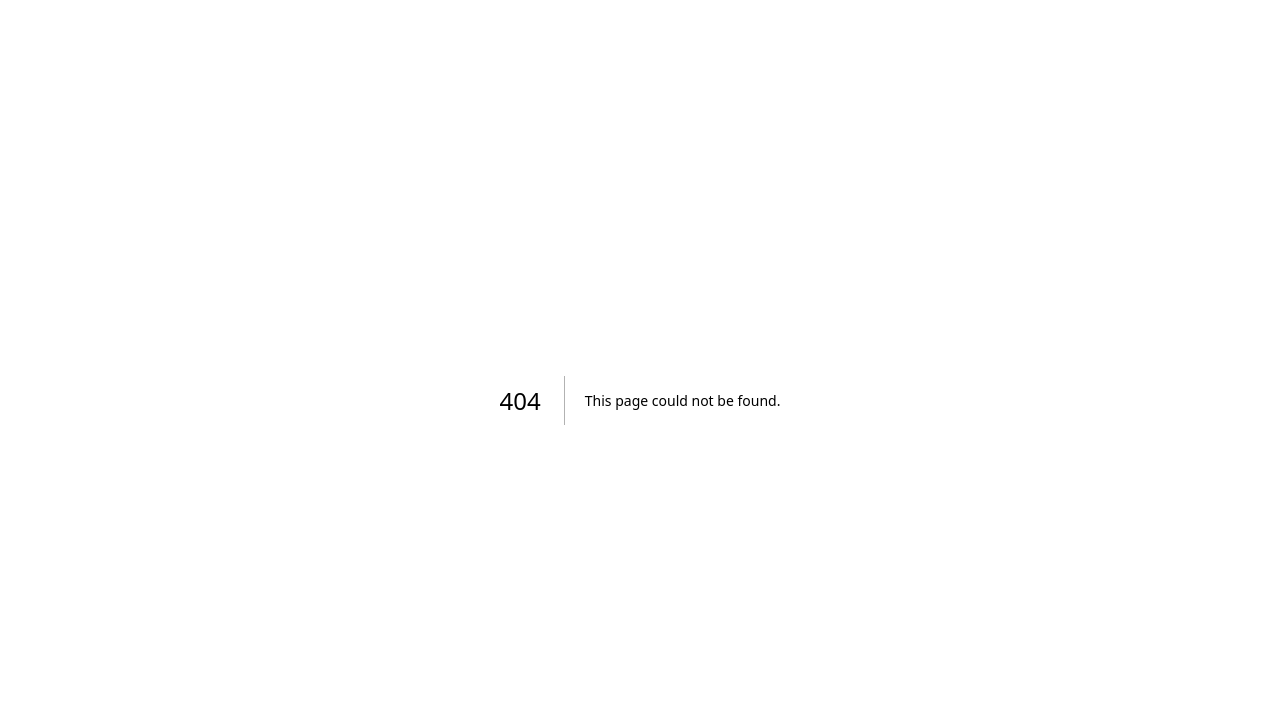
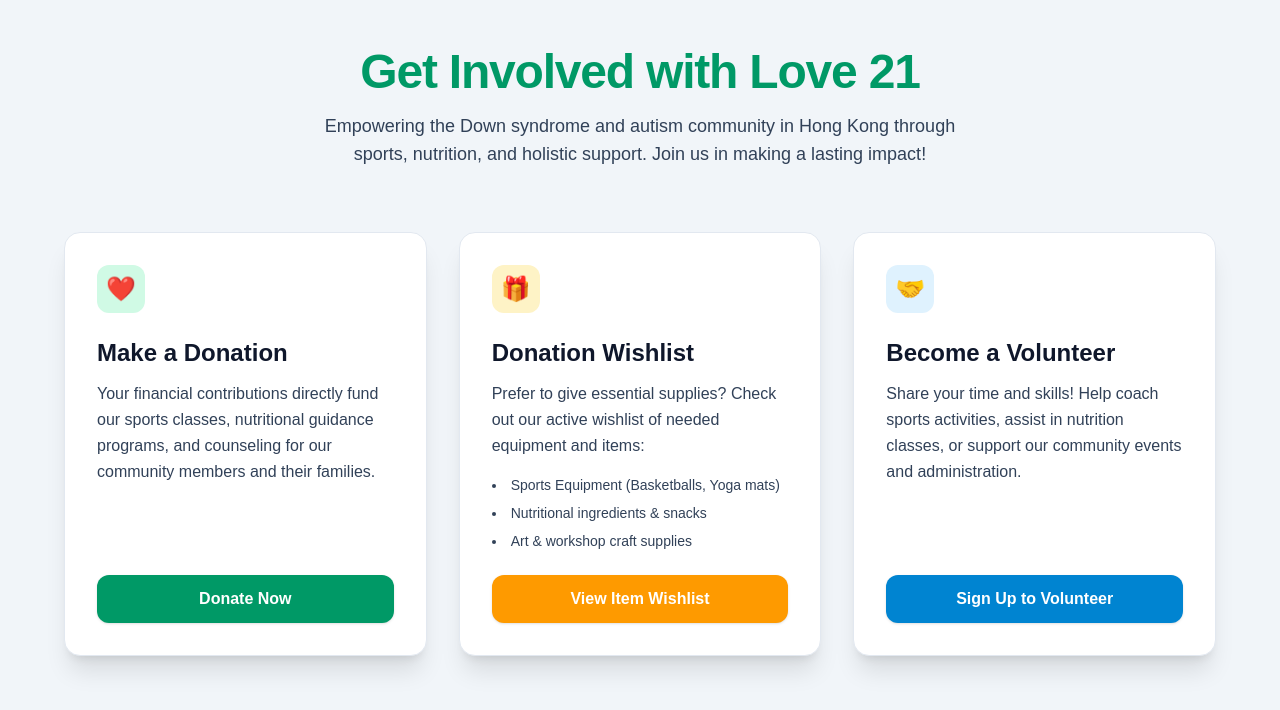
Before and after one commit to asanbl4/code-to-give-2026, a Next.js app in the folder frontend/: page /get-involved in a window 1280 px wide. Before the commit this address had no page. Shown: the top 710 px of the page. Built offline with nearby package versions, Linux system fonts and the light colour scheme.

Commit message:
feature: get involved page

```diff
--- /dev/null
+++ b/frontend/app/get-involved/page.tsx
@@ -0,0 +1,79 @@
+import React from 'react';
+
+export default function GetInvolvedPage() {
+  return (
+    // manually forcing a light background to ensure proper contrast
+    <div className="w-full min-h-screen bg-slate-100 text-slate-800">
+      <main className="py-12 px-4 sm:px-6 lg:px-8">
+        {/* Header Section */}
+        <section className="max-w-4xl mx-auto text-center mb-16">
+          <h1 className="text-4xl sm:text-5xl font-extrabold text-emerald-600 mb-4 tracking-tight">
+            Get Involved with Love 21
+          </h1>
+          <p className="text-lg text-slate-700 max-w-2xl mx-auto">
+            Empowering the Down syndrome and autism community in Hong Kong through sports,
+            nutrition, and holistic support. Join us in making a lasting impact!
+          </p>
+        </section>
+
+        {/* Main 3 Feature Sections */}
+        <div className="max-w-6xl mx-auto grid grid-cols-1 md:grid-cols-3 gap-8">
+
+          {/* 1. Donate Section */}
+          <section className="bg-white rounded-2xl shadow-xl p-8 border border-slate-200 flex flex-col justify-between hover:scale-105 transition-transform duration-300">
+            <div>
+              <div className="w-12 h-12 bg-emerald-100 text-emerald-600 rounded-xl flex items-center justify-center font-bold text-2xl mb-6">
+                ❤️
+              </div>
+              <h2 className="text-2xl font-bold text-slate-900 mb-3">Make a Donation</h2>
+              <p className="text-slate-700 mb-6 leading-relaxed">
+                Your financial contributions directly fund our sports classes, nutritional guidance programs, and counseling for our community members and their families.
+              </p>
+            </div>
+            <button className="w-full bg-emerald-600 hover:bg-emerald-700 text-white font-semibold py-3 px-4 rounded-xl transition-colors shadow-sm">
+              Donate Now
+            </button>
+          </section>
+
+          {/* 2. Donate Wishlist Section */}
+          <section className="bg-white rounded-2xl shadow-xl p-8 border border-slate-200 flex flex-col justify-between hover:scale-105 transition-transform duration-300">
+            <div>
+              <div className="w-12 h-12 bg-amber-100 text-amber-600 rounded-xl flex items-center justify-center font-bold text-2xl mb-6">
+                🎁
+              </div>
+              <h2 className="text-2xl font-bold text-slate-900 mb-3">Donation Wishlist</h2>
+              <p className="text-slate-700 mb-4 leading-relaxed">
+                Prefer to give essential supplies? Check out our active wishlist of needed equipment and items:
+              </p>
+              <ul className="text-sm text-slate-700 space-y-2 mb-6 list-disc list-inside">
+                <li>Sports Equipment (Basketballs, Yoga mats)</li>
+                <li>Nutritional ingredients & snacks</li>
+                <li>Art & workshop craft supplies</li>
+              </ul>
+            </div>
+            <button className="w-full bg-amber-500 hover:bg-amber-600 text-white font-semibold py-3 px-4 rounded-xl transition-colors shadow-sm">
+              View Item Wishlist
+            </button>
+          </section>
+
+          {/* 3. Volunteer Section */}
+          <section className="bg-white rounded-2xl shadow-xl p-8 border border-slate-200 flex flex-col justify-between hover:scale-105 transition-transform duration-300">
+            <div>
+              <div className="w-12 h-12 bg-sky-100 text-sky-600 rounded-xl flex items-center justify-center font-bold text-2xl mb-6">
+                🤝
+              </div>
+              <h2 className="text-2xl font-bold text-slate-900 mb-3">Become a Volunteer</h2>
+              <p className="text-slate-700 mb-6 leading-relaxed">
+                Share your time and skills! Help coach sports activities, assist in nutrition classes, or support our community events and administration.
+              </p>
+            </div>
+            <button className="w-full bg-sky-600 hover:bg-sky-700 text-white font-semibold py-3 px-4 rounded-xl transition-colors shadow-sm">
+              Sign Up to Volunteer
+            </button>
+          </section>
+
+        </div>
+      </main>
+    </div>
+  );
+}
```
Also changed, not shown: 1 other file (tests, documents, lock files or other folders).
